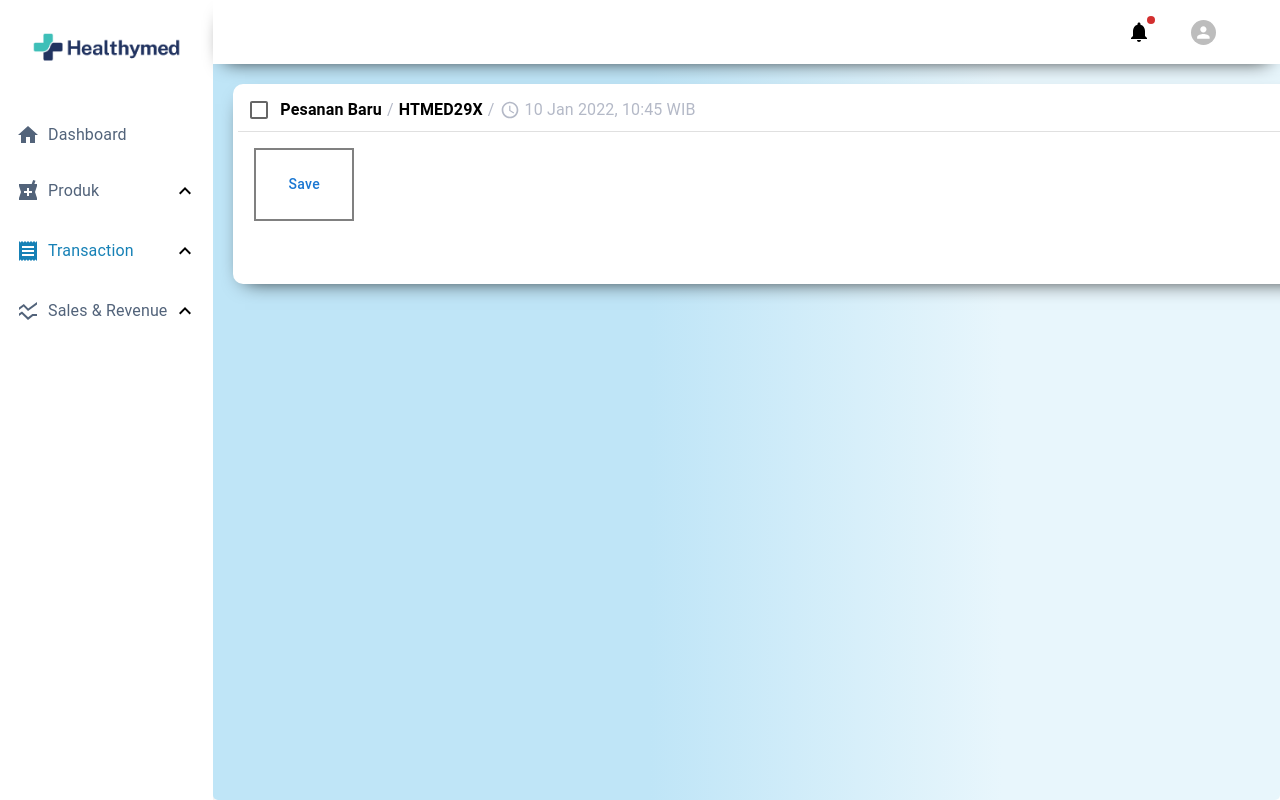
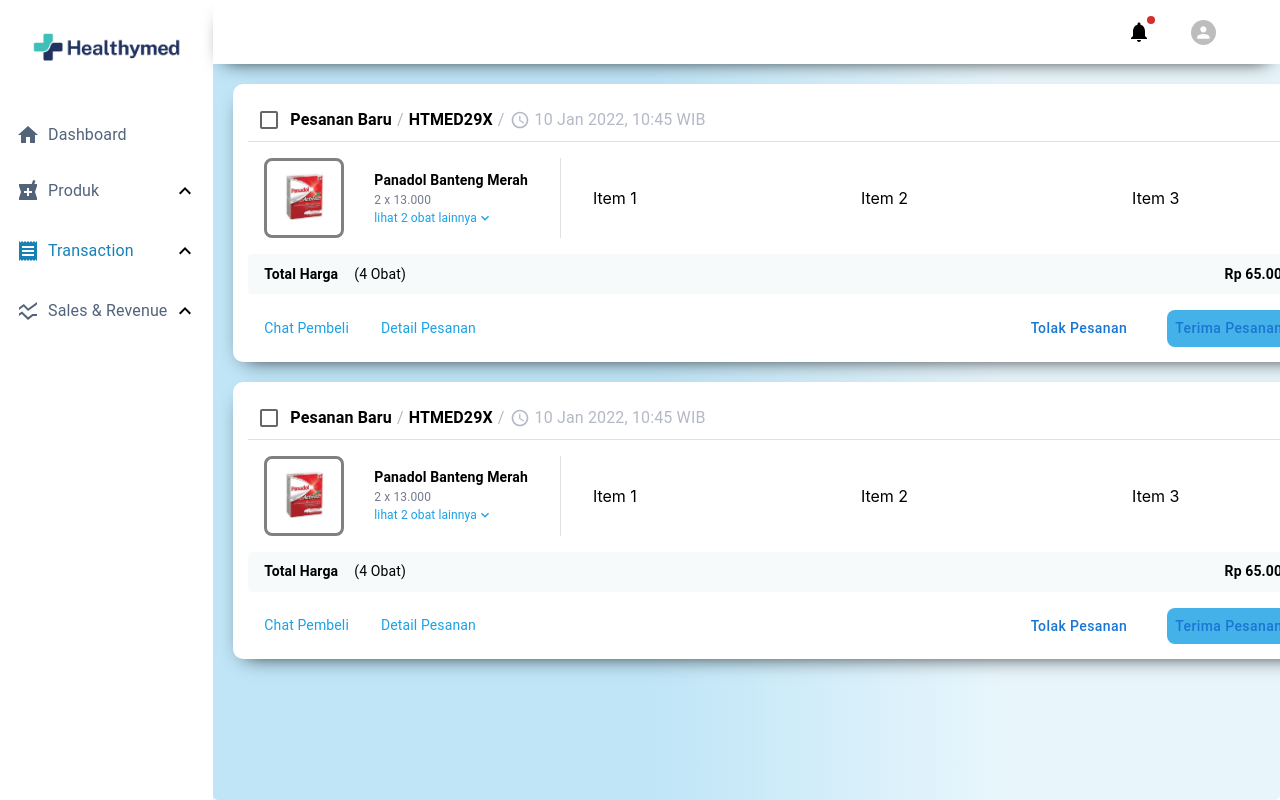
Before and after one commit to purwadhikafullstack/jcwd-2002-01-fe, a Next.js app: page /admin/transaction/transactions in a window 1280 px wide. Shown: the top 800 px of the page. Built offline with nearby package versions, Linux system fonts and the light colour scheme.

Commit message:
UI: transaction card done

```diff
--- a/src/components/ProductCart.jsx
+++ /dev/null
@@ -1,6 +0,0 @@
-import { TextareaAutosize, TextField } from "@mui/material";
-
-const ProductCard = () => {
-  return <TextField id="standard-basic" label="Standard" variant="standard" />;
-};
-export default ProductCard;
--- a/src/components/admin/TransactionCard.jsx
+++ b/src/components/admin/TransactionCard.jsx
@@ -1,16 +1,26 @@
-import { Box, Button, Checkbox, Divider, Typography } from "@mui/material";
+import {
+  Box,
+  Button,
+  Checkbox,
+  Divider,
+  Stack,
+  Typography,
+} from "@mui/material";
+import Image from "next/image";
+import fotoObat from "assets/panadol.jpg";
+import { ExpandLess, ExpandMore } from "@mui/icons-material";
 
 import AccessTimeIcon from "@mui/icons-material/AccessTime";
+import { borderRadius } from "@mui/system";
 
 const TransactionCard = () => {
   return (
     <Box
       sx={{
-        height: "200px",
         width: "1088px",
         borderRadius: "10px",
         margin: "20px",
-        padding: "5px",
+        padding: "15px",
         boxShadow: "0px 8px 20px -12px black",
         alignItems: "center",
         bgcolor: "#FFFFFF",
@@ -31,8 +41,89 @@ const TransactionCard = () => {
       </Box>
       <Divider></Divider>
       <Box display="flex" sx={{ alignItems: "center" }}>
-        <Box sx={{ p: 2, m: 2, border: "2px solid grey" }}>
-          <Button>Save</Button>
+        <Box
+          sx={{
+            m: 2,
+            pt: 1,
+            mr: "30px",
+            border: "solid grey",
+            width: "80px",
+            height: "80px",
+            borderRadius: "8px",
+            display: "flex",
+            flexDirection: "column",
+            alignItems: "center",
+          }}
+        >
+          <Image width="55px" height="55px" src={fotoObat} />
+        </Box>
+
+        <Box sx={{ mr: "32px" }}>
+          <Typography sx={{ fontSize: "14px", fontWeight: "bold" }}>
+            Panadol Banteng Merah
+          </Typography>
+          <Typography sx={{ fontSize: "12px", color: "#737A8D" }}>
+            2 x 13.000
+          </Typography>
+          <Box display="flex" sx={{ color: "brand.500", alignItems: "center" }}>
+            <Typography sx={{ fontSize: "12px" }}>
+              lihat 2 obat lainnya
+            </Typography>
+            <ExpandMore fontSize="24px"></ExpandMore>
+          </Box>
+        </Box>
+        <Divider sx={{ my: "16px" }} orientation="vertical" flexItem />
+
+        <Stack direction="row" spacing={28} sx={{ mx: "32px" }}>
+          <Box>Item 1</Box>
+          <Box>Item 2</Box>
+          <Box>Item 3</Box>
+        </Stack>
+      </Box>
+
+      <Box
+        display="flex"
+        sx={{
+          height: "40px",
+
+          borderRadius: "4px",
+          bgcolor: "#F6FAFB",
+          alignItems: "center",
+          justifyContent: "space-between",
+          px: "16px",
+        }}
+      >
+        <Box display="inline-flex">
+          <Typography sx={{ fontWeight: "Bold", mr: 2, fontSize: "14px" }}>
+            Total Harga
+          </Typography>
+          <Typography sx={{ fontSize: "14px" }}>(4 Obat)</Typography>
+        </Box>
+
+        <Typography sx={{ fontWeight: "Bold", fontSize: "14px" }}>
+          Rp 65.000
+        </Typography>
+      </Box>
+
+      <Box
+        display="flex"
+        sx={{
+          alignItems: "center",
+          justifyContent: "space-between",
+          px: "16px",
+          mt: "16px",
+        }}
+      >
+        <Box display="flex" sx={{ color: "brand.500" }}>
+          <Typography sx={{ pr: "32px", fontSize: "14px" }}>
+            Chat Pembeli
+          </Typography>
+          <Typography sx={{ fontSize: "14px" }}>Detail Pesanan</Typography>
+        </Box>
+
+        <Box display="flex">
+          <Button sx={{ mr: "32px" }}>Tolak Pesanan</Button>
+          <Button sx={{ bgcolor: "brand.400" }}>Terima Pesanan</Button>
         </Box>
       </Box>
     </Box>
--- a/src/pages/admin/transaction/transactions.jsx
+++ b/src/pages/admin/transaction/transactions.jsx
@@ -4,6 +4,7 @@ const Transaction = () => {
   return (
     <>
       <TransactionCard></TransactionCard>
+      <TransactionCard></TransactionCard>
     </>
   );
 };
```
